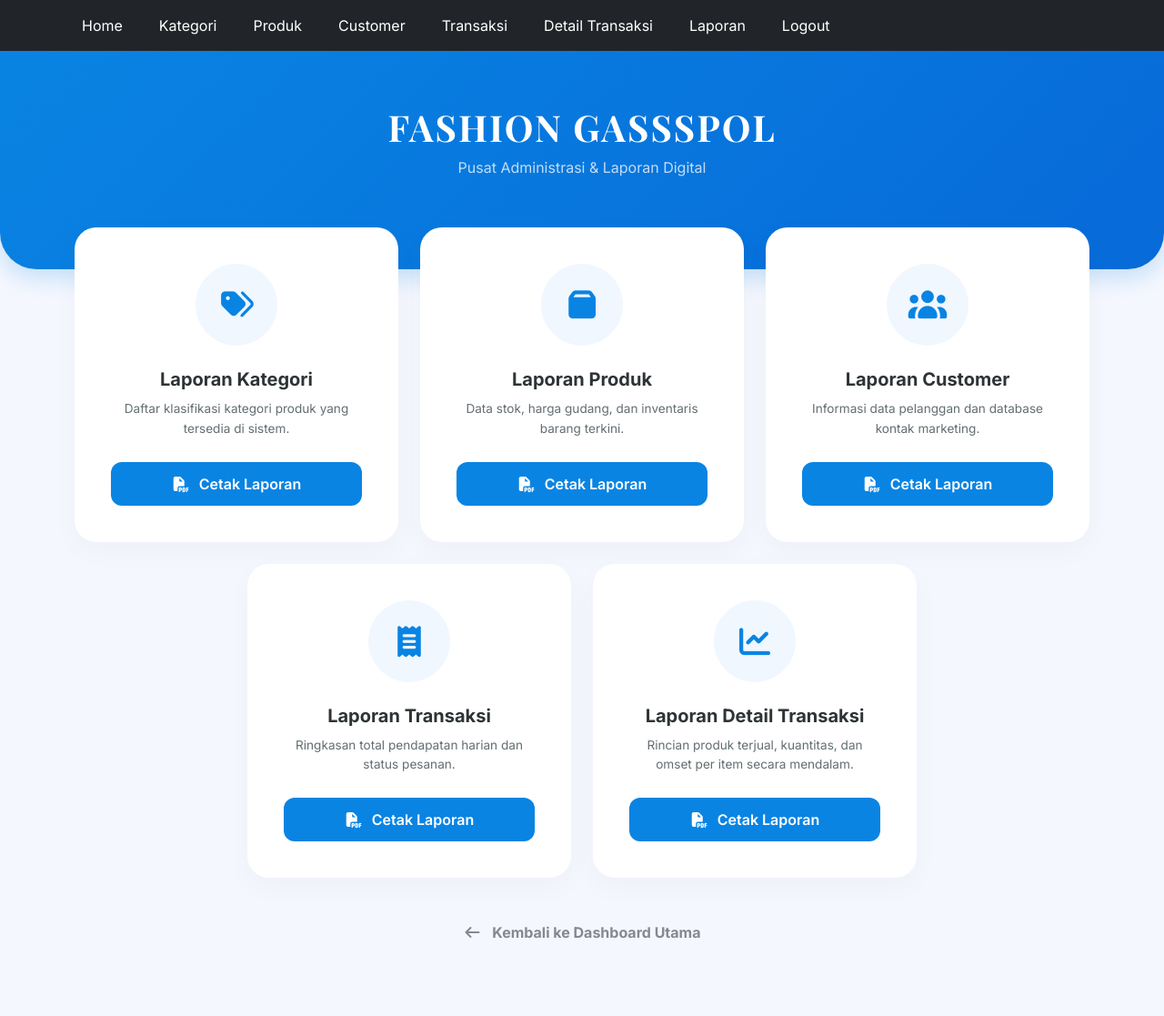
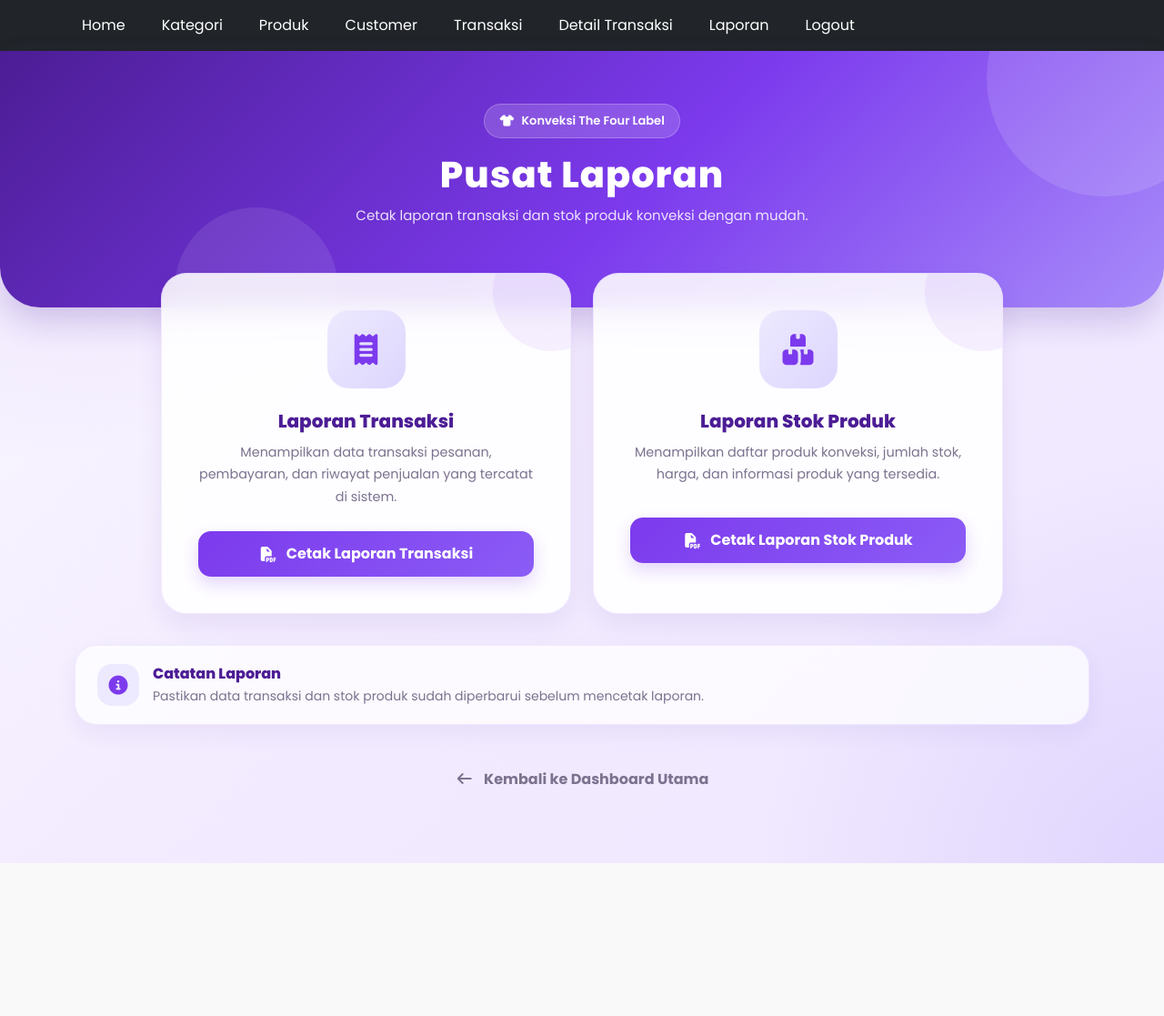
Before and after one commit to putriamlia031006-oss/thefourlabel, a PHP site: page /adminpanel/laporan.php in a window 1280 px wide. Shown: the whole page at 91% size. After the commit the page ends 949 px from the top, so only its background shows below. Run offline with PHP 8.4, Linux system fonts and the light colour scheme; a user stored in the database is signed in.

Commit message:
Update laporan.php

```diff
--- a/adminpanel/laporan.php
+++ b/adminpanel/laporan.php
@@ -8,207 +8,319 @@ require "../koneksi.php";
 <head>
     <meta charset="UTF-8">
     <meta name="viewport" content="width=device-width, initial-scale=1.0">
-    <title>Pusat Laporan | Admin Fashion Gassspol</title>
+    <title>Pusat Laporan | The Four Label</title>
 
-    <link href="https://fonts.googleapis.com/css2?family=Inter:wght@300;400;600;700&family=Playfair+Display:wght@700&display=swap" rel="stylesheet">
+    <link href="https://fonts.googleapis.com/css2?family=Poppins:wght@300;400;500;600;700;800&display=swap" rel="stylesheet">
 
     <link rel="stylesheet" href="../bootstrap-5.3.8-dist/css/bootstrap.min.css">
     <link rel="stylesheet" href="../fontawesome/css/all.min.css">
 
     <style>
         :root {
-            --primary-color: #2d3436;
-            --accent-color: #0984e3; /* Biru sesuai screenshot */
-            --bg-light: #f4f7fe;
+            --primary: #7c3aed;
+            --primary-dark: #4c1d95;
+            --primary-soft: #ede9fe;
+            --primary-light: #a78bfa;
+            --bg-main: #f7f3ff;
+            --text-dark: #261447;
+            --text-muted: #7c728f;
+            --white: #ffffff;
+        }
+
+        * {
+            box-sizing: border-box;
         }
 
         body {
-            background-color: var(--bg-light);
-            font-family: 'Inter', sans-serif;
-            color: var(--primary-color);
+            background:
+                radial-gradient(circle at top left, rgba(124, 58, 237, 0.16), transparent 32%),
+                radial-gradient(circle at bottom right, rgba(167, 139, 250, 0.20), transparent 28%),
+                linear-gradient(135deg, #fbfaff 0%, #f3ecff 45%, #eee7ff 100%);
+            font-family: 'Poppins', sans-serif;
+            color: var(--text-dark);
+            min-height: 100vh;
         }
 
-        .header-blue {
-            background: linear-gradient(135deg, var(--accent-color) 0%, #076ad8 100%);
-            height: 240px;
-            padding-top: 60px;
+        .header-lavender {
+            background: linear-gradient(135deg, #4c1d95 0%, #7c3aed 55%, #a78bfa 100%);
+            min-height: 250px;
+            padding: 58px 20px 90px;
             color: white;
-            border-radius: 0 0 40px 40px;
-            box-shadow: 0 10px 25px rgba(9, 132, 227, 0.2);
+            border-radius: 0 0 44px 44px;
+            box-shadow: 0 16px 34px rgba(76, 29, 149, 0.20);
+            position: relative;
+            overflow: hidden;
+        }
+
+        .header-lavender::before {
+            content: "";
+            position: absolute;
+            width: 260px;
+            height: 260px;
+            background: rgba(255, 255, 255, 0.12);
+            border-radius: 50%;
+            top: -100px;
+            right: -65px;
+        }
+
+        .header-lavender::after {
+            content: "";
+            position: absolute;
+            width: 180px;
+            height: 180px;
+            background: rgba(255, 255, 255, 0.09);
+            border-radius: 50%;
+            bottom: -70px;
+            left: 15%;
+        }
+
+        .header-content {
+            position: relative;
+            z-index: 2;
+        }
+
+        .brand-badge {
+            display: inline-flex;
+            align-items: center;
+            gap: 8px;
+            background: rgba(255, 255, 255, 0.16);
+            border: 1px solid rgba(255, 255, 255, 0.24);
+            padding: 8px 16px;
+            border-radius: 50px;
+            font-size: 13px;
+            font-weight: 600;
+            margin-bottom: 16px;
+            backdrop-filter: blur(8px);
         }
 
         .brand-title {
-            font-family: 'Playfair Display', serif;
-            letter-spacing: 2px;
+            font-weight: 800;
+            letter-spacing: 1px;
+            margin-bottom: 10px;
+        }
+
+        .brand-subtitle {
+            color: rgba(255, 255, 255, 0.86);
+            font-size: 15px;
+            margin-bottom: 0;
+        }
+
+        .report-container {
+            margin-top: -62px;
+            margin-bottom: 80px;
+            position: relative;
+            z-index: 5;
         }
 
         .card-report {
             border: none;
-            border-radius: 24px;
-            transition: all 0.4s cubic-bezier(0.175, 0.885, 0.32, 1.275);
-            box-shadow: 0 10px 30px rgba(0,0,0,0.03);
-            background: #ffffff;
+            border-radius: 28px;
+            transition: all 0.3s ease;
+            box-shadow: 0 12px 28px rgba(76, 29, 149, 0.08);
+            background: rgba(255, 255, 255, 0.88);
+            backdrop-filter: blur(12px);
             overflow: hidden;
+            border: 1px solid rgba(124, 58, 237, 0.09);
+            position: relative;
+        }
+
+        .card-report::after {
+            content: "";
+            position: absolute;
+            width: 130px;
+            height: 130px;
+            border-radius: 50%;
+            background: rgba(124, 58, 237, 0.07);
+            right: -45px;
+            top: -45px;
         }
 
         .card-report:hover {
-            transform: translateY(-12px);
-            box-shadow: 0 20px 40px rgba(9, 132, 227, 0.15);
+            transform: translateY(-7px);
+            box-shadow: 0 18px 36px rgba(76, 29, 149, 0.14);
+        }
+
+        .card-body {
+            position: relative;
+            z-index: 2;
         }
 
         .icon-circle {
-            width: 90px;
-            height: 90px;
-            background: #f0f7ff;
-            border-radius: 50%;
+            width: 86px;
+            height: 86px;
+            background: linear-gradient(135deg, #ede9fe 0%, #ddd6fe 100%);
+            border-radius: 24px;
             display: flex;
             align-items: center;
             justify-content: center;
-            margin: 0 auto 25px;
-            color: var(--accent-color);
+            margin: 0 auto 24px;
+            color: var(--primary);
             font-size: 34px;
             transition: 0.3s;
         }
 
-        /* DEFAULT HOVER: Background Biru, Ikon Putih */
         .card-report:hover .icon-circle {
-            background: var(--accent-color);
+            background: linear-gradient(135deg, #7c3aed 0%, #8b5cf6 100%);
             color: white;
+            box-shadow: 0 10px 24px rgba(124, 58, 237, 0.25);
         }
 
-        /* KHUSUS DETAIL TRANSAKSI: Hover Ikon TETAP BIRU */
-        .card-detail-khusus:hover .icon-circle {
-            background: #f0f7ff !important;
-            color: var(--accent-color) !important;
+        .report-name {
+            font-weight: 800;
+            color: var(--primary-dark);
+            margin-bottom: 10px;
+            font-size: 20px;
+        }
+
+        .report-desc {
+            font-size: 0.9rem;
+            color: var(--text-muted);
+            line-height: 1.7;
+            margin-bottom: 26px;
+            min-height: 58px;
         }
 
         .btn-cetak {
-            background-color: var(--accent-color);
+            background: linear-gradient(135deg, #7c3aed 0%, #8b5cf6 100%);
             color: white;
-            border-radius: 12px;
-            padding: 12px 20px;
-            font-weight: 600;
+            border-radius: 14px;
+            padding: 13px 20px;
+            font-weight: 700;
             border: none;
             transition: 0.3s;
             display: flex;
             align-items: center;
             justify-content: center;
             gap: 10px;
+            box-shadow: 0 8px 18px rgba(124, 58, 237, 0.20);
         }
 
         .btn-cetak:hover {
-            background-color: #076ad8;
+            background: linear-gradient(135deg, #4c1d95 0%, #7c3aed 100%);
             color: white;
-            box-shadow: 0 8px 15px rgba(9, 132, 227, 0.3);
-        }
-
-        .report-name {
-            font-weight: 700;
-            color: #2d3436;
-            margin-bottom: 10px;
-        }
-
-        .report-desc {
-            font-size: 0.85rem;
-            color: #636e72;
-            line-height: 1.6;
-            margin-bottom: 25px;
-            min-height: 40px;
+            transform: translateY(-1px);
+            box-shadow: 0 10px 22px rgba(76, 29, 149, 0.26);
         }
 
         .back-link {
             transition: 0.3s;
-            opacity: 0.7;
+            color: var(--text-muted);
         }
 
         .back-link:hover {
-            opacity: 1;
-            color: var(--accent-color) !important;
+            color: var(--primary) !important;
+        }
+
+        .report-note {
+            background: rgba(255, 255, 255, 0.74);
+            border: 1px solid rgba(124, 58, 237, 0.09);
+            border-radius: 24px;
+            padding: 20px 24px;
+            margin-top: 34px;
+            box-shadow: 0 10px 24px rgba(76, 29, 149, 0.06);
+            display: flex;
+            align-items: center;
+            gap: 15px;
+        }
+
+        .report-note-icon {
+            width: 46px;
+            height: 46px;
+            border-radius: 16px;
+            background: var(--primary-soft);
+            color: var(--primary);
+            display: flex;
+            align-items: center;
+            justify-content: center;
+            font-size: 21px;
+            flex-shrink: 0;
+        }
+
+        .report-note h6 {
+            font-weight: 800;
+            color: var(--primary-dark);
+            margin-bottom: 4px;
+        }
+
+        .report-note p {
+            margin-bottom: 0;
+            color: var(--text-muted);
+            font-size: 14px;
+        }
+
+        @media (max-width: 768px) {
+            .header-lavender {
+                padding-top: 44px;
+                border-radius: 0 0 34px 34px;
+            }
+
+            .brand-title {
+                font-size: 27px;
+            }
+
+            .report-note {
+                align-items: flex-start;
+            }
         }
     </style>
 </head>
+
 <body>
 
 <?php require "navbar.php"; ?>
 
-<div class="header-blue text-center">
-    <h1 class="brand-title fw-bold">FASHION GASSSPOL</h1>
-    <p class="opacity-75">Pusat Administrasi & Laporan Digital</p>
+<div class="header-lavender text-center">
+    <div class="header-content">
+        <div class="brand-badge">
+            <i class="fas fa-shirt"></i>
+            Konveksi The Four Label
+        </div>
+
+        <h1 class="brand-title">Pusat Laporan</h1>
+        <p class="brand-subtitle">
+            Cetak laporan transaksi dan stok produk konveksi dengan mudah.
+        </p>
+    </div>
 </div>
 
-<div class="container" style="margin-top: -70px; margin-bottom: 80px;">
+<div class="container report-container">
     <div class="row g-4 justify-content-center">
 
-        <div class="col-md-4">
+        <div class="col-lg-5 col-md-6">
             <div class="card card-report h-100 text-center p-4">
                 <div class="card-body">
                     <div class="icon-circle">
-                        <i class="fas fa-tags"></i>
+                        <i class="fas fa-receipt"></i>
                     </div>
-                    <h5 class="report-name">Laporan Kategori</h5>
-                    <p class="report-desc">Daftar klasifikasi kategori produk yang tersedia di sistem.</p>
-                    <a href="cetak_kategori.php" class="btn btn-cetak w-100">
-                        <i class="fas fa-file-pdf"></i> Cetak Laporan
+
+                    <h5 class="report-name">Laporan Transaksi</h5>
+
+                    <p class="report-desc">
+                        Menampilkan data transaksi pesanan, pembayaran, dan riwayat penjualan yang tercatat di sistem.
+                    </p>
+
+                    <a href="cetak_transaksi.php" class="btn btn-cetak w-100">
+                        <i class="fas fa-file-pdf"></i> Cetak Laporan Transaksi
                     </a>
                 </div>
             </div>
         </div>
 
-        <div class="col-md-4">
+        <div class="col-lg-5 col-md-6">
             <div class="card card-report h-100 text-center p-4">
                 <div class="card-body">
                     <div class="icon-circle">
-                        <i class="fas fa-box"></i>
+                        <i class="fas fa-boxes-stacked"></i>
                     </div>
-                    <h5 class="report-name">Laporan Produk</h5>
-                    <p class="report-desc">Data stok, harga gudang, dan inventaris barang terkini.</p>
+
+                    <h5 class="report-name">Laporan Stok Produk</h5>
+
+                    <p class="report-desc">
+                        Menampilkan daftar produk konveksi, jumlah stok, harga, dan informasi produk yang tersedia.
+                    </p>
+
                     <a href="cetak_produk.php" class="btn btn-cetak w-100">
-                        <i class="fas fa-file-pdf"></i> Cetak Laporan
-                    </a>
-                </div>
-            </div>
-        </div>
-
-        <div class="col-md-4">
-            <div class="card card-report h-100 text-center p-4">
-                <div class="card-body">
-                    <div class="icon-circle">
-                        <i class="fas fa-users"></i>
-                    </div>
-                    <h5 class="report-name">Laporan Customer</h5>
-                    <p class="report-desc">Informasi data pelanggan dan database kontak marketing.</p>
-                    <a href="cetak_customer.php" class="btn btn-cetak w-100">
-                        <i class="fas fa-file-pdf"></i> Cetak Laporan
-                    </a>
-                </div>
-            </div>
-        </div>
-
-        <div class="col-md-4">
-            <div class="card card-report h-100 text-center p-4">
-                <div class="card-body">
-                    <div class="icon-circle">
-                        <i class="fas fa-receipt"></i>
-                    </div>
-                    <h5 class="report-name">Laporan Transaksi</h5>
-                    <p class="report-desc">Ringkasan total pendapatan harian dan status pesanan.</p>
-                    <a href="cetak_transaksi.php" class="btn btn-cetak w-100">
-                        <i class="fas fa-file-pdf"></i> Cetak Laporan
-                    </a>
-                </div>
-            </div>
-        </div>
-
-        <div class="col-md-4">
-            <div class="card card-report h-100 text-center p-4">
-                <div class="card-body">
-                    <div class="icon-circle">
-                        <i class="fas fa-chart-line"></i>
-                    </div>
-                    <h5 class="report-name">Laporan Detail Transaksi</h5>
-                    <p class="report-desc">Rincian produk terjual, kuantitas, dan omset per item secara mendalam.</p>
-                    <a href="cetak_detail_transaksi.php" class="btn btn-cetak w-100">
-                        <i class="fas fa-file-pdf"></i> Cetak Laporan
+                        <i class="fas fa-file-pdf"></i> Cetak Laporan Stok Produk
                     </a>
                 </div>
             </div>
@@ -216,8 +328,21 @@ require "../koneksi.php";
 
     </div>
 
+    <div class="report-note">
+        <div class="report-note-icon">
+            <i class="fas fa-circle-info"></i>
+        </div>
+
+        <div>
+            <h6>Catatan Laporan</h6>
+            <p>
+                Pastikan data transaksi dan stok produk sudah diperbarui sebelum mencetak laporan.
+            </p>
+        </div>
+    </div>
+
     <div class="text-center mt-5">
-        <a href="index.php" class="text-decoration-none text-muted fw-bold back-link">
+        <a href="index.php" class="text-decoration-none fw-bold back-link">
             <i class="fas fa-arrow-left me-2"></i> Kembali ke Dashboard Utama
         </a>
     </div>
```
